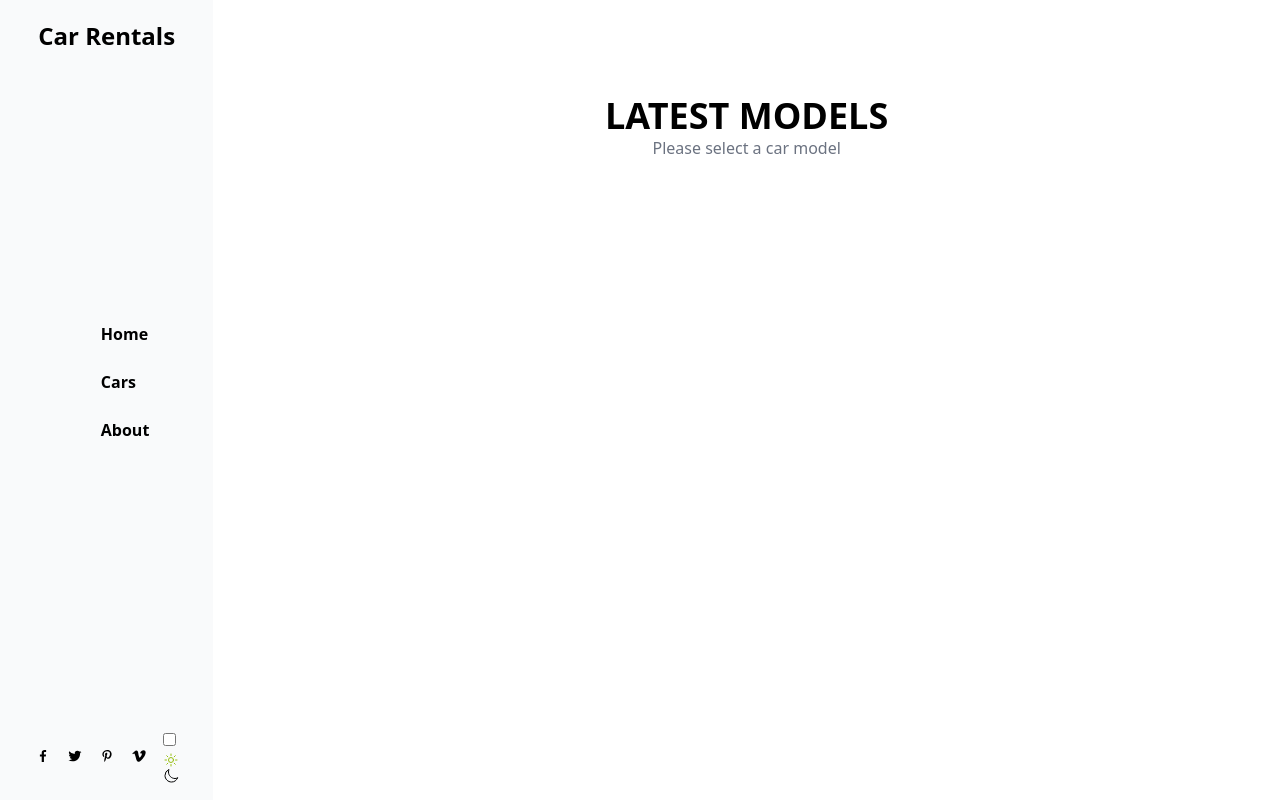
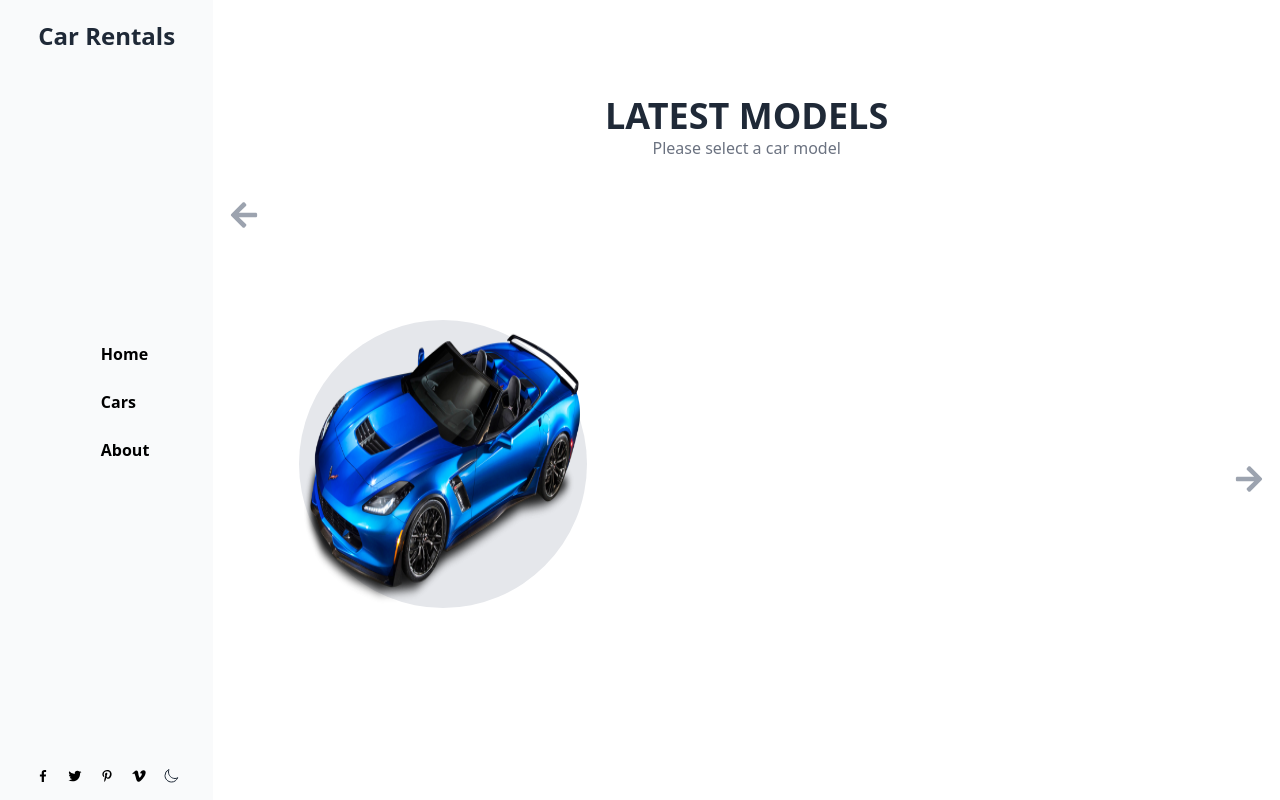
Before and after one commit to AJ193/Final_Capstone_Front_End, a React (Create React App) app: page /cars in a window 1280 px wide. Built offline with nearby package versions, Linux system fonts and the light colour scheme.

Commit message:
Update cars page and navbar

```diff
--- a/src/layouts/Navbar.jsx
+++ b/src/layouts/Navbar.jsx
@@ -77,7 +77,7 @@ export default function Navbar({ dark, data }) {
           <a href="#gg" className="hidden text-black hover:text-newGreen text-l md:block">
             <BiLogoVimeo />
           </a>
-          <label htmlFor="inputId" className="swap swap-rotate">
+          <label htmlFor="checkbox" className="swap swap-rotate">
             <input
               type="checkbox"
               onChange={dark}
--- a/src/pages/Cars.jsx
+++ b/src/pages/Cars.jsx
@@ -1,61 +1,48 @@
-import React from 'react';
-// import mini from '../assets/images/mini.png';
-// import retro from '../assets/images/retro.png';
-// import small from '../assets/images/small.png';
+import { useState } from 'react';
+import { FaArrowLeft, FaArrowRight } from 'react-icons/fa';
+import mini from '../assets/images/mini.png';
+import retro from '../assets/images/retro.png';
+import small from '../assets/images/small.png';
 
-function Cars() {
-  // const breakPoints = [
-  //   { width: 1, itemsToShow: 1 },
-  //   { width: 550, itemsToShow: 2 },
-  //   { width: 768, itemsToShow: 3 },
-  //   { width: 1200, itemsToShow: 4 },
-  // ];
+const images = [
+  { url: mini, alt: 'mini' },
+  { url: retro, alt: 'retro' },
+  { url: small, alt: 'small' },
+];
+
+export default function Cars() {
+  const [index, setIndex] = useState(0);
+
+  const prevSlide = () => {
+    const isFirstSlide = index === 0;
+    const newIndex = isFirstSlide ? images.length - 1 : index - 1;
+    setIndex(newIndex);
+  };
+
+  const nextSlide = () => {
+    const isLastSlide = index === images.length - 1;
+    const newIndex = isLastSlide ? 0 : index + 1;
+    setIndex(newIndex);
+  };
 
   return (
     <section className="my-16 m-auto md:my-20 p-4">
       <h1 className="text-center text-4xl font-extrabold">LATEST MODELS</h1>
       <p className="text-center text-gray-500">Please select a car model</p>
-      {/* <Carousel breakPoints={breakPoints}>
-        <Item>
-          <div
-          className='relative bg-gray-200 rounded-full w-48 h-48 my-20 mx-auto md:h-72 md:w-72'>
-            <img src={mini} className="h-full object-fill" alt={mini} />
-          </div>
-        </Item>
-        <Item>
-          <div
-            className='relative bg-gray-200 rounded-full w-48 h-48 my-20 mx-auto md:h-72 md:w-72'>
-            <img src={retro} className="h-full object-fill" alt={retro} />
-          </div>
-        </Item>
-        <Item>
-          <div
-            className='relative bg-gray-200 rounded-full w-48 h-48 my-20 mx-auto md:h-72 md:w-72'
-          >
-            <img src={small} className="h-full object-fill" alt={small} />
-          </div>
-        </Item>
-        <Item>
-          <div
-            className='relative bg-gray-200 rounded-full w-48 h-48 my-20 mx-auto md:h-72 md:w-72'>
-            <img src={mini} className="h-full object-fill" alt={mini} />
-          </div>
-        </Item>
-        <Item>
-          <div
-            className='relative bg-gray-200 rounded-full w-48 h-48 my-20 mx-auto md:h-72 md:w-72'>
-            <img src={retro} className="h-full object-fill" alt={retro} />
-          </div>
-        </Item>
-        <Item>
-          <div
-          className='relative bg-gray-200 rounded-full w-48 h-48 my-20 mx-auto md:h-72 md:w-72'>
-            <img src={small} className="h-full object-fill" alt={small} />
-          </div>
-        </Item>
-      </Carousel> */}
+      <div className="relative flex flex-col gap-10 py-10 lg:flex-row lg:flex-wrap">
+        <FaArrowLeft className=" left-0 text-3xl inset-y-1/2 text-gray-400 cursor-pointer" onClick={prevSlide} />
+        <FaArrowRight className="absolute right-0 text-3xl inset-y-1/2 text-gray-400 cursor-pointer" onClick={nextSlide} />
+        <div className="flex gap-10 py-10 lg:flex-row lg:flex-wrap">
+          {images.map((image, i) => (
+            // <div key={image.alt} className={index === i ? 'block' : 'hidden'}>
+            //   <img src={image.url} alt={image.alt} className="..."/>
+            // </div>
+            <div key={image.alt} className={`${index === i ? 'block' : 'hidden'} relative bg-gray-200 rounded-full w-48 h-48 my-20 mx-auto md:h-72 md:w-72`}>
+              <img src={image.url} className="h-full object-fill" alt={image.url} />
+            </div>
+          ))}
+        </div>
+      </div>
     </section>
   );
 }
-
-export default Cars;
--- a/tailwind.config.js
+++ b/tailwind.config.js
@@ -1,4 +1,6 @@
+/* eslint-disable import/no-extraneous-dependencies */
 /** @type {import('tailwindcss').Config} */
+const daisyUI = require('daisyui');
 
 module.exports = {
   content: [
@@ -22,5 +24,7 @@ module.exports = {
       },
     },
   },
-  plugins: [],
+  plugins: [
+    daisyUI,
+  ],
 };
```
